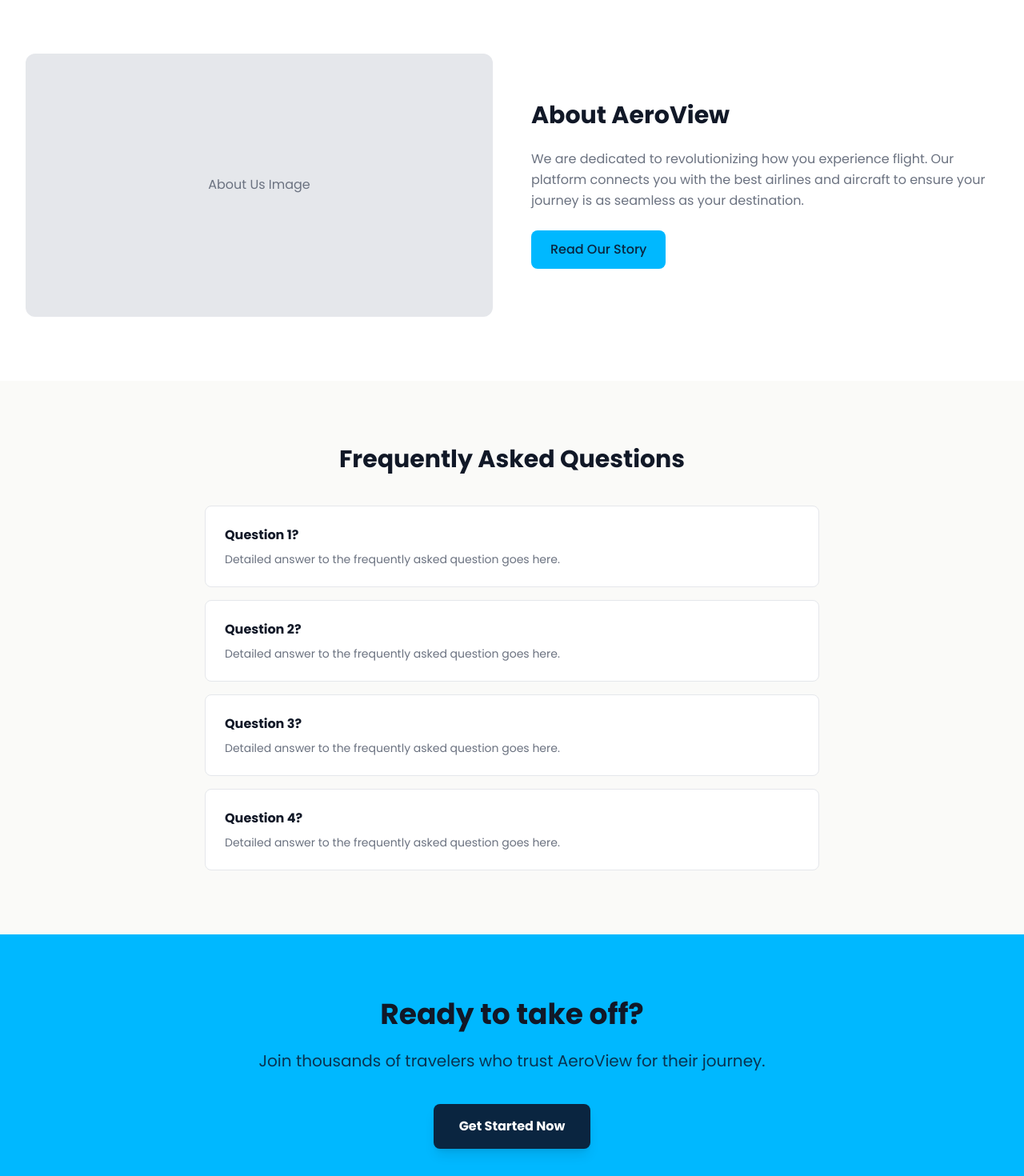
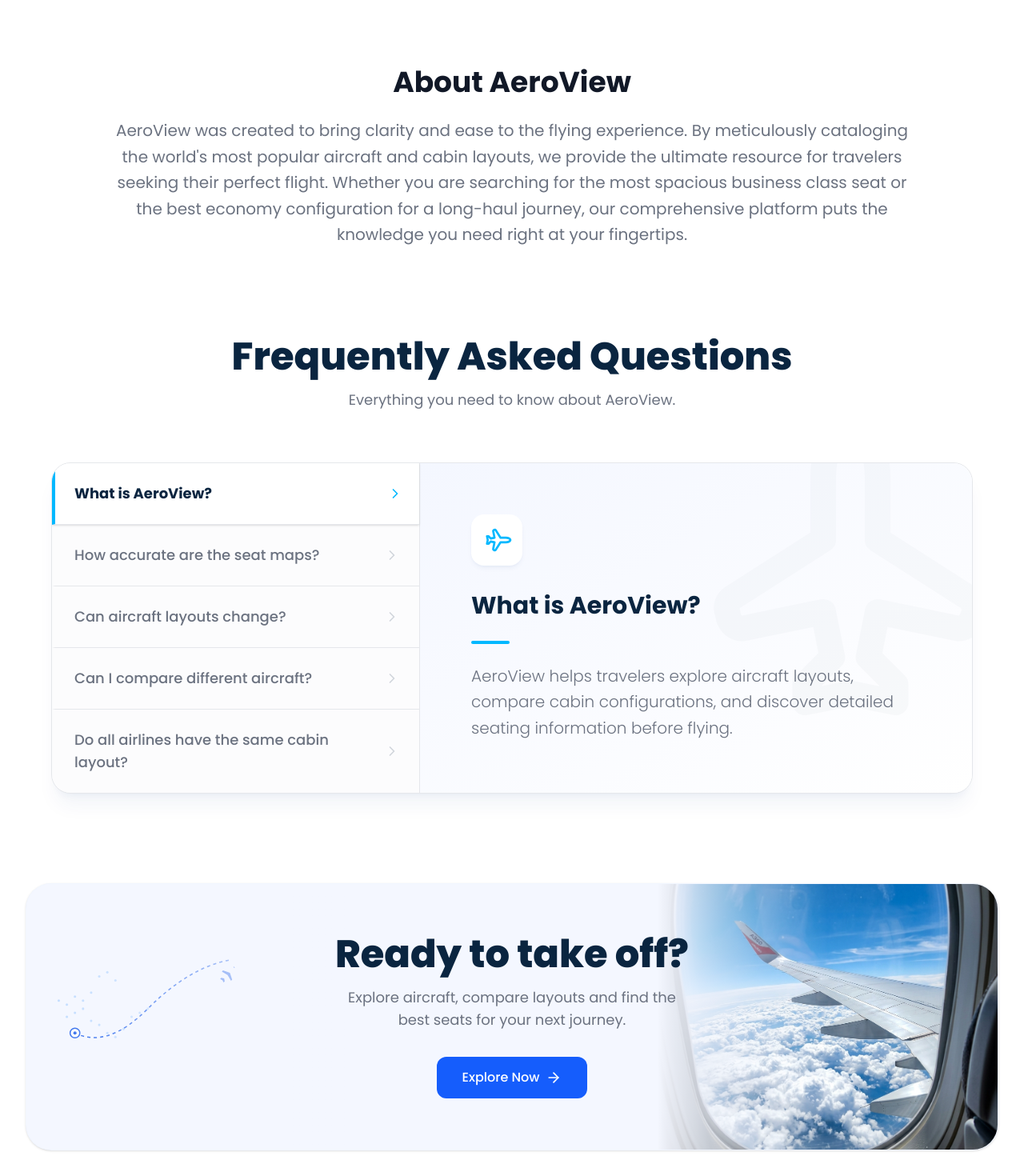
Before and after one commit to Shaamil777/aeroview, a Next.js app: page / in a window 1280 px wide. Shown: the part 5080-6550 px from the top of the page at 80% size. Built offline with nearby package versions, Linux system fonts and the light colour scheme.

Commit message:
feat:about,faq,cta sections added

```diff
--- a/app/page.tsx
+++ b/app/page.tsx
@@ -5,6 +5,10 @@
 import PopularAircraft from "@/components/Compare";
 import WorldBestCabins from "@/components/WorldBestCabins";
 import BeyondSeatMap from "@/components/BeyondSeatMap";
+import FAQ from "@/components/FAQ";
+import CTA from "@/components/CTA";
+import Image from "next/image";
+
 export default function Home() {
   return (
     <div className="flex flex-col w-full">
@@ -31,50 +35,20 @@
 
 
       {/* 7. About */}
-      <section id="about" className="py-20 px-4 sm:px-6 lg:px-8">
-        <div className="max-w-7xl mx-auto flex flex-col md:flex-row items-center gap-12">
-          <div className="md:w-1/2 w-full">
-            <div className="aspect-video bg-border-subtle rounded-xl flex items-center justify-center text-text-secondary">
-              About Us Image
-            </div>
-          </div>
-          <div className="md:w-1/2 w-full">
-            <h2 className="text-3xl font-bold text-heading mb-6">About AeroView</h2>
-            <p className="text-text-secondary mb-6 leading-relaxed">
-              We are dedicated to revolutionizing how you experience flight. Our platform connects you with the best airlines and aircraft to ensure your journey is as seamless as your destination.
-            </p>
-            <button className="px-6 py-3 bg-aviation text-navy font-medium rounded-lg hover:bg-aviation/90 transition-colors">
-              Read Our Story
-            </button>
-          </div>
+      <section id="about" className="pt-24 pb-12 px-4 sm:px-6 lg:px-8 bg-white">
+        <div className="max-w-5xl mx-auto text-center">
+          <h2 className="text-3xl lg:text-4xl font-bold text-heading mb-6">About AeroView</h2>
+          <p className="text-text-secondary text-lg md:text-xl leading-relaxed">
+            AeroView was created to bring clarity and ease to the flying experience. By meticulously cataloging the world's most popular aircraft and cabin layouts, we provide the ultimate resource for travelers seeking their perfect flight. Whether you are searching for the most spacious business class seat or the best economy configuration for a long-haul journey, our comprehensive platform puts the knowledge you need right at your fingertips.
+          </p>
         </div>
       </section>
 
       {/* 8. FAQ */}
-      <section id="faq" className="bg-bg-soft py-20 px-4 sm:px-6 lg:px-8">
-        <div className="max-w-3xl mx-auto">
-          <h2 className="text-3xl font-bold text-heading mb-10 text-center">Frequently Asked Questions</h2>
-          <div className="space-y-4">
-            {[1, 2, 3, 4].map((i) => (
-              <div key={i} className="bg-card border border-border-subtle rounded-lg p-6">
-                <h3 className="font-bold text-heading mb-2">Question {i}?</h3>
-                <p className="text-text-secondary text-sm">Detailed answer to the frequently asked question goes here.</p>
-              </div>
-            ))}
-          </div>
-        </div>
-      </section>
+      <FAQ />
 
       {/* 9. CTA */}
-      <section id="cta" className="bg-aviation py-20 px-4 sm:px-6 lg:px-8 text-center text-navy">
-        <div className="max-w-4xl mx-auto">
-          <h2 className="text-4xl font-bold mb-6">Ready to take off?</h2>
-          <p className="text-xl mb-10 opacity-90">Join thousands of travelers who trust AeroView for their journey.</p>
-          <button className="px-8 py-4 bg-navy text-white font-bold rounded-lg hover:bg-navy/90 transition-colors shadow-lg">
-            Get Started Now
-          </button>
-        </div>
-      </section>
+      <CTA />
     </div>
   );
 }
--- /dev/null
+++ b/components/CTA.tsx
@@ -0,0 +1,85 @@
+"use client";
+
+import Image from "next/image";
+import { ArrowRight, Plane } from "lucide-react";
+
+export default function CTA() {
+  return (
+    <section className="pt-12 pb-24 px-4 sm:px-6 lg:px-8 bg-white flex justify-center">
+      <div className="max-w-[85rem] w-full relative bg-[#F4F7FF] rounded-[2rem] overflow-hidden flex flex-col md:flex-row items-center justify-between border border-blue-50/50 shadow-sm">
+
+        {/* Left Side: Map Graphic (SVG) */}
+        <div className="absolute left-0 top-0 bottom-0 w-1/3 pointer-events-none hidden md:block">
+          <div className="absolute inset-0 bg-gradient-to-r from-transparent to-[#F4F7FF] z-10" />
+          {/* Abstract dotted map SVG */}
+          <svg className="w-full h-full text-blue-200" viewBox="0 0 400 300" fill="currentColor">
+            {/* Dots simulating a world map */}
+            <circle cx="50" cy="150" r="1.5" />
+            <circle cx="60" cy="145" r="1.5" />
+            <circle cx="70" cy="140" r="1.5" />
+            <circle cx="80" cy="155" r="1.5" />
+            <circle cx="90" cy="160" r="1.5" />
+            <circle cx="100" cy="170" r="1.5" />
+            <circle cx="110" cy="175" r="1.5" />
+            <circle cx="120" cy="165" r="1.5" />
+            <circle cx="130" cy="150" r="1.5" />
+            <circle cx="140" cy="145" r="1.5" />
+            <circle cx="150" cy="140" r="1.5" />
+
+            <circle cx="40" cy="130" r="1.5" />
+            <circle cx="50" cy="135" r="1.5" />
+            <circle cx="60" cy="125" r="1.5" />
+            <circle cx="70" cy="130" r="1.5" />
+            <circle cx="80" cy="120" r="1.5" />
+
+            <circle cx="90" cy="100" r="1.5" />
+            <circle cx="100" cy="95" r="1.5" />
+            <circle cx="110" cy="105" r="1.5" />
+
+            {/* Flight Path */}
+            <path d="M 60 170 Q 100 190, 150 140 T 250 80" fill="none" stroke="#2563EB" strokeWidth="1.5" strokeDasharray="4 4" />
+
+            {/* Location Pin */}
+            <g transform="translate(60, 170)">
+              <circle cx="0" cy="0" r="6" fill="white" stroke="#2563EB" strokeWidth="1.5" />
+              <circle cx="0" cy="0" r="2" fill="#2563EB" />
+            </g>
+
+            {/* Plane Icon */}
+            <g transform="translate(250, 80) rotate(45)">
+              <path d="M12 2L12 10L4 14L4 16L12 14L12 20L9 22L9 24L12 23L15 24L15 22L12 20L12 14L20 16L20 14L12 10L12 2C12 1.44772 11.5523 1 11 1C10.4477 1 10 1.44772 10 2Z" fill="#2563EB" />
+            </g>
+          </svg>
+        </div>
+
+        {/* Center Content */}
+        <div className="relative z-20 flex flex-col items-center justify-center text-center py-16 px-8 md:px-0 mx-auto max-w-2xl">
+          <h2 className="text-4xl md:text-5xl font-extrabold text-[#0A2540] mb-4">
+            Ready to take off?
+          </h2>
+          <p className="text-text-secondary text-lg mb-8 max-w-md mx-auto">
+            Explore aircraft, compare layouts and find the best seats for your next journey.
+          </p>
+          <button className="inline-flex items-center justify-center gap-2 px-8 py-3.5 bg-blue-600 text-white font-medium rounded-xl hover:bg-blue-700 hover:shadow-lg hover:-translate-y-0.5 transition-all duration-300">
+            Explore Now
+            <ArrowRight className="w-5 h-5" />
+          </button>
+        </div>
+
+        {/* Right Side: Wing Image */}
+        <div className="absolute right-0 top-0 bottom-0 w-1/3 md:w-[35%] hidden md:block">
+          {/* Gradient overlay to fade the image into the background */}
+          <div className="absolute inset-0 bg-gradient-to-l from-transparent via-transparent to-[#F4F7FF] z-10" />
+          <Image
+            src="/images/cta_wing.png"
+            alt="Airplane Wing"
+            fill
+            className="object-cover object-right"
+            priority
+          />
+        </div>
+
+      </div>
+    </section>
+  );
+}
--- /dev/null
+++ b/components/FAQ.tsx
@@ -0,0 +1,94 @@
+"use client";
+
+import { useState } from "react";
+import { Plane, ChevronRight } from "lucide-react";
+
+const faqs = [
+  {
+    question: "What is AeroView?",
+    answer: "AeroView helps travelers explore aircraft layouts, compare cabin configurations, and discover detailed seating information before flying."
+  },
+  {
+    question: "How accurate are the seat maps?",
+    answer: "Our layouts are regularly reviewed and updated using trusted aviation data sources whenever available."
+  },
+  {
+    question: "Can aircraft layouts change?",
+    answer: "Yes. Airlines may configure the same aircraft differently and layouts can change over time due to cabin updates or fleet modifications."
+  },
+  {
+    question: "Can I compare different aircraft?",
+    answer: "Yes. AeroView allows you to compare aircraft layouts and cabin configurations side by side."
+  },
+  {
+    question: "Do all airlines have the same cabin layout?",
+    answer: "No. The same aircraft model can have completely different seat layouts depending on the airline."
+  }
+];
+
+export default function FAQ() {
+  const [activeTab, setActiveTab] = useState(0);
+
+  return (
+    <section id="faq" className="bg-white py-16 px-4 sm:px-6 lg:px-8">
+      <div className="max-w-6xl mx-auto">
+        <div className="text-center mb-16">
+          <h2 className="text-4xl lg:text-5xl font-extrabold text-[#0A2540] mb-4">
+            Frequently Asked Questions
+          </h2>
+          <p className="text-text-secondary text-lg">
+            Everything you need to know about AeroView.
+          </p>
+        </div>
+
+        <div className="flex flex-col lg:flex-row bg-white rounded-3xl border border-border-subtle shadow-xl shadow-blue-900/5 overflow-hidden">
+
+          {/* Left Side: Interactive Tabs */}
+          <div className="lg:w-2/5 flex flex-col border-b lg:border-b-0 lg:border-r border-border-subtle bg-gray-50/50">
+            {faqs.map((faq, i) => (
+              <button
+                key={i}
+                onClick={() => setActiveTab(i)}
+                className={`text-left px-6 py-6 border-b border-border-subtle last:border-b-0 flex items-center justify-between transition-all duration-300 focus:outline-none ${
+                  activeTab === i
+                    ? "bg-white border-l-4 border-l-aviation text-[#0A2540] shadow-sm relative z-10"
+                    : "hover:bg-gray-100/50 text-text-secondary font-medium border-l-4 border-l-transparent"
+                }`}
+              >
+                <span className={`pr-4 text-lg ${activeTab === i ? 'font-bold' : ''}`}>
+                  {faq.question}
+                </span>
+                <ChevronRight className={`w-5 h-5 flex-shrink-0 transition-transform duration-300 ${activeTab === i ? "text-aviation translate-x-1" : "text-gray-300"}`} />
+              </button>
+            ))}
+          </div>
+
+          {/* Right Side: Answer Content */}
+          <div className="lg:w-3/5 p-8 lg:p-16 flex flex-col justify-center bg-gradient-to-br from-[#F4F7FF] to-white relative overflow-hidden min-h-[400px]">
+            {/* Decorative Background Icon */}
+            <div className="absolute -top-10 -right-10 opacity-[0.03] pointer-events-none transition-transform duration-1000 ease-out" key={`bg-icon-${activeTab}`}>
+              <Plane className="w-96 h-96 -rotate-45" />
+            </div>
+
+            <div
+              className="relative z-10 max-w-xl animate-in fade-in slide-in-from-right-4 duration-500"
+              key={`content-${activeTab}`} // This key forces re-render for animation on tab change
+            >
+              <div className="w-16 h-16 bg-white rounded-2xl flex items-center justify-center mb-8 shadow-md shadow-blue-900/5">
+                <Plane className="w-8 h-8 text-aviation rotate-45" />
+              </div>
+              <h3 className="text-3xl font-bold text-[#0A2540] mb-6 leading-tight">
+                {faqs[activeTab].question}
+              </h3>
+              <div className="w-12 h-1 bg-aviation rounded-full mb-6"></div>
+              <p className="text-xl text-text-secondary leading-relaxed font-light">
+                {faqs[activeTab].answer}
+              </p>
+            </div>
+          </div>
+
+        </div>
+      </div>
+    </section>
+  );
+}
--- a/components/WorldBestCabins.tsx
+++ b/components/WorldBestCabins.tsx
@@ -163,7 +163,8 @@
 
       </div>
 
-      <style dangerouslySetInnerHTML={{__html: `
+      <style dangerouslySetInnerHTML={{
+        __html: `
         .scrollbar-hide::-webkit-scrollbar {
             display: none;
         }
```
Also changed, not shown: components/PopularAirlines.tsx (indentation only), public/images/cta_wing.png (added), public/images/flight.png (added). Lines whose indentation alone changed are shown as unchanged.
